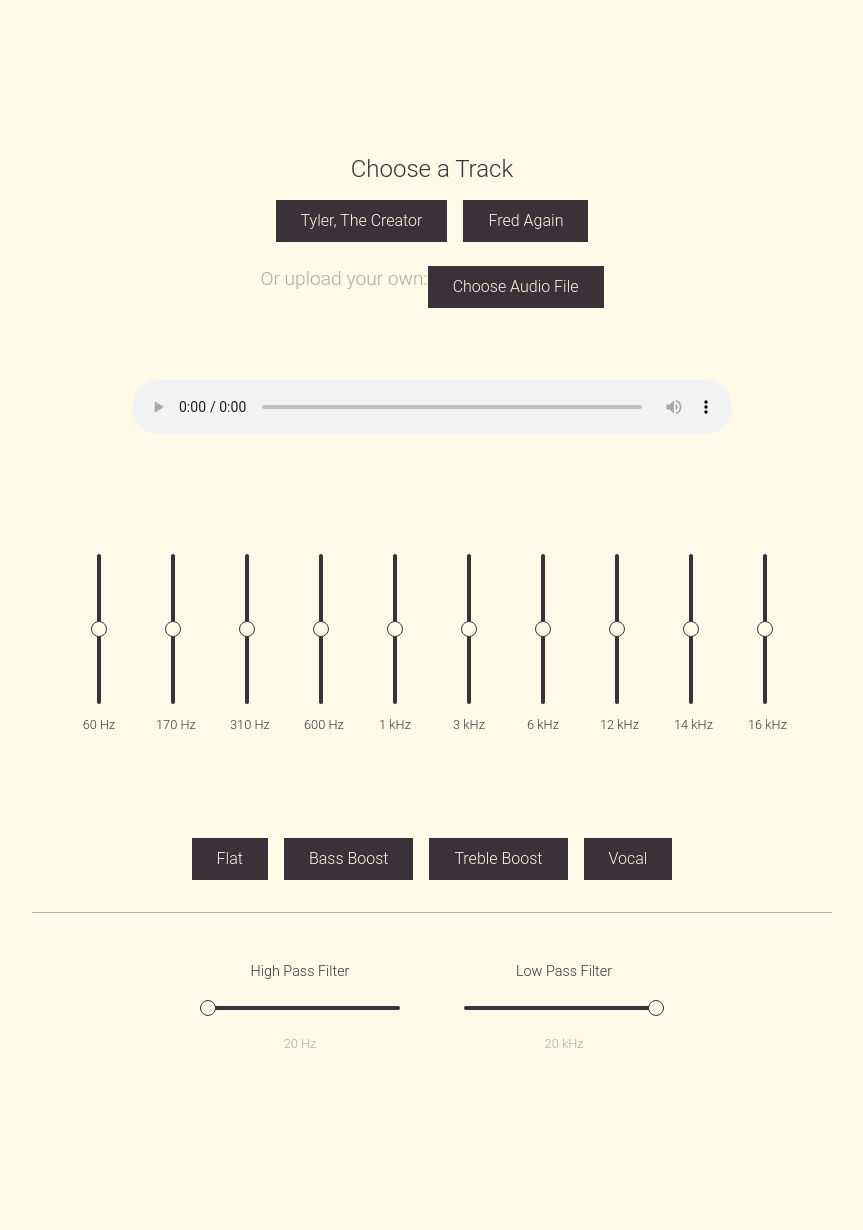
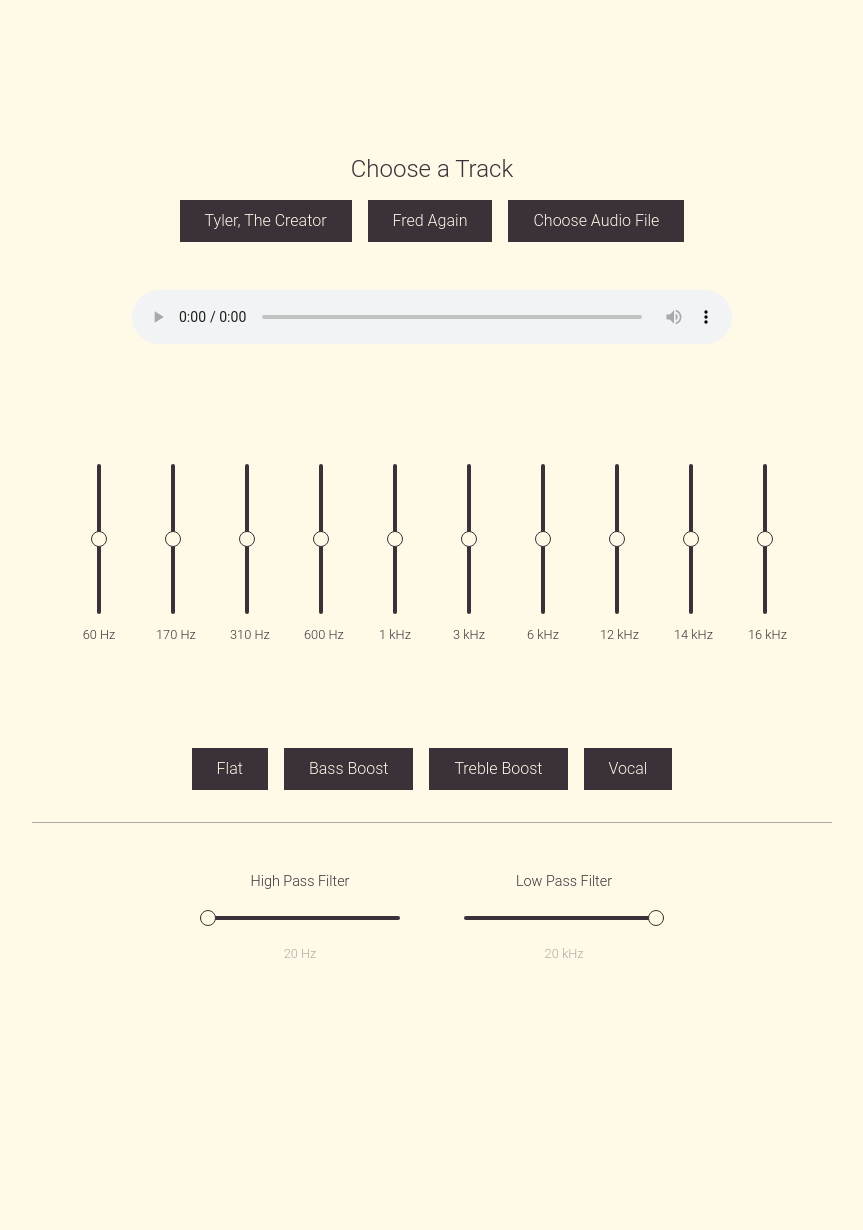
Before and after one commit to xnicolll/ui-eq-lab, a Flask app: page /examples in a window 1280 px wide. Shown: the part 269-1499 px from the top of the page, without its empty margins (240-1103 px from the left). After the commit the page ends 1227 px from the top, so only its background shows below. Run offline with Flask 3, Linux system fonts and the light colour scheme.

Commit message:
fix: layout of examples page

```diff
--- a/static/css/style.css
+++ b/static/css/style.css
@@ -1122,3 +1122,34 @@
     gap: 2rem;
     margin-top: 3rem;
 }
+
+/* Song Examples page specific styles */
+.examples-page .content-section {
+    padding-top: 1rem;
+}
+
+.examples-page .audio-selection {
+    margin-bottom: 1rem;
+}
+
+.examples-page .preset-tracks {
+    display: flex;
+    justify-content: center;
+    align-items: center;
+    gap: 1rem;
+    margin-bottom: 1rem;
+}
+
+.examples-page .upload-container {
+    display: inline-flex;
+    margin: 0;
+}
+
+.examples-page .audio-upload {
+    margin: 0;
+    display: inline-flex;
+}
+
+.examples-page .audio-upload p {
+    display: none;
+}
--- a/templates/examples.html
+++ b/templates/examples.html
@@ -1,7 +1,7 @@
 {% extends "base.html" %}
 
 {% block content %}
-<div class="content-section">
+<div class="content-section examples-page">
     <div class="overview-section">
         <div class="overview-graphic">
             <div class="learn-content">
@@ -11,9 +11,6 @@
                         <div class="preset-tracks">
                             <button class="track-btn" data-track="tylerthecreator">Tyler, The Creator</button>
                             <button class="track-btn" data-track="fredagain">Fred Again</button>
-                        </div>
-                        <div class="audio-upload">
-                            <p>Or upload your own:</p>
                             <div class="upload-container">
                                 <input type="file" id="audio-file" accept="audio/*" class="file-input">
                                 <label for="audio-file" class="file-label">Choose Audio File</label>
```
